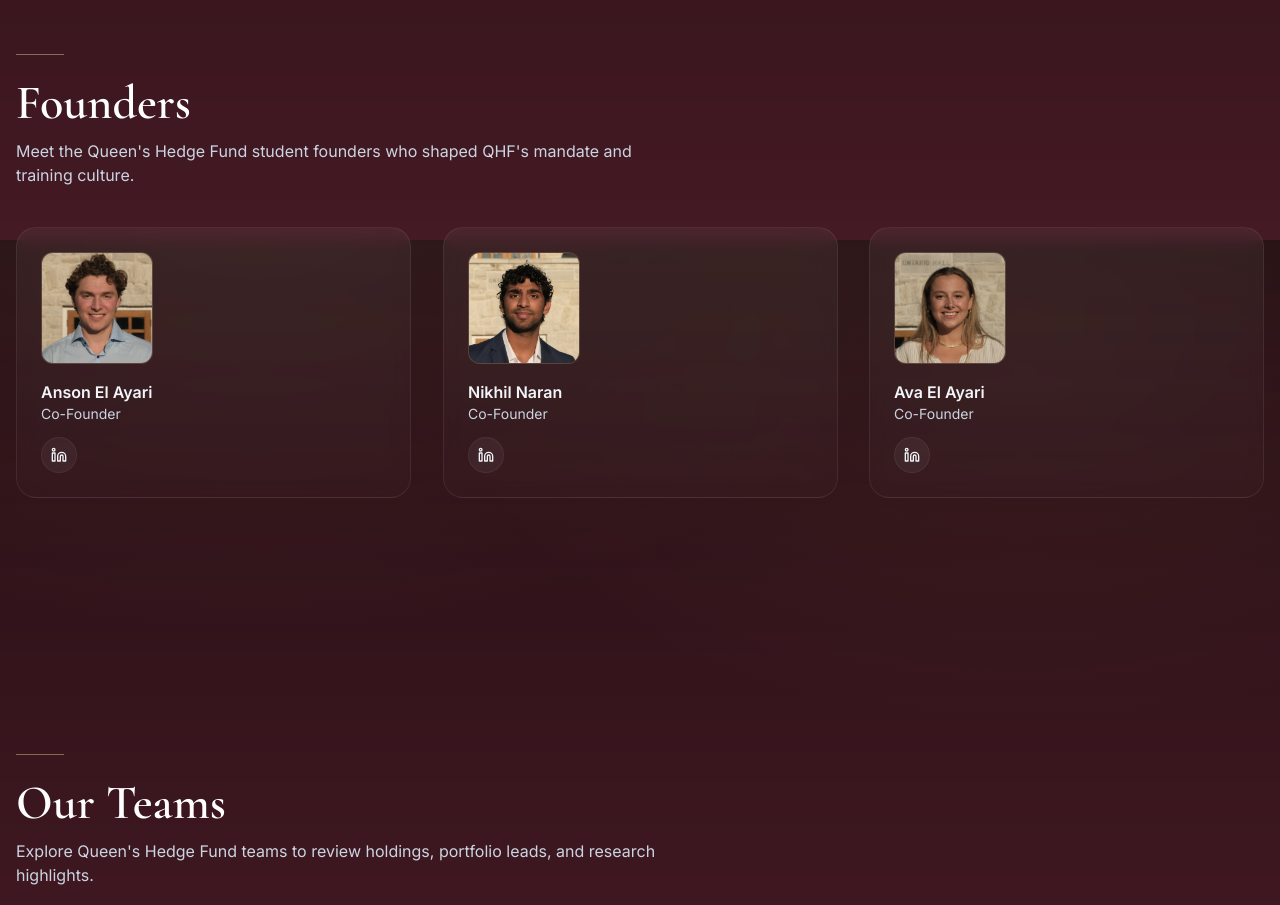
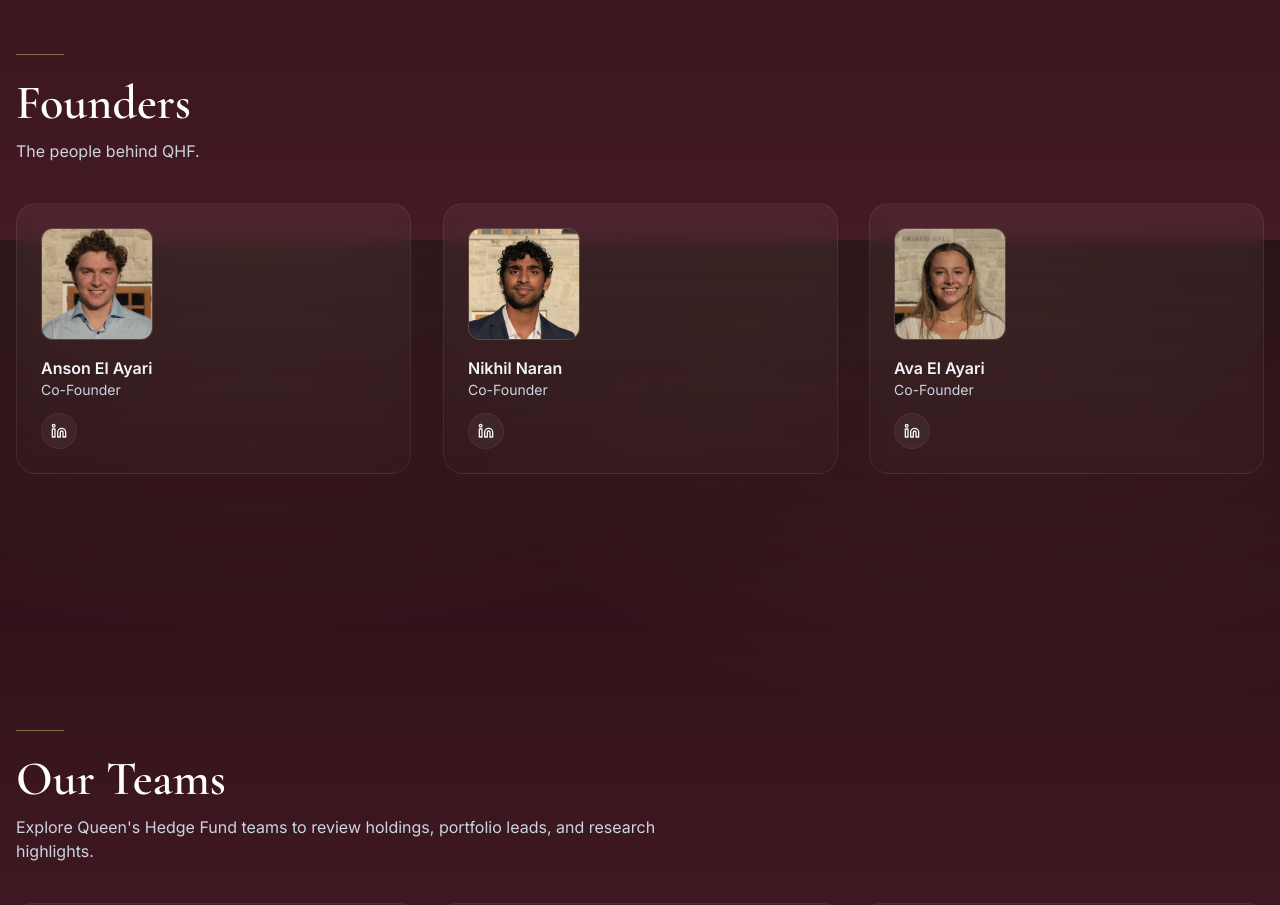
Before and after one commit to nikhil-naran/qhf-site, a React (Vite) app: page / in a window 1280 px wide. Shown: the part 3760-4665 px from the top of the page. Built offline with nearby package versions, Linux system fonts and the light colour scheme.

Commit message:
Simplify founders section description
Co-Authored-By: Claude Opus 4.6 <noreply@anthropic.com>

```diff
--- a/src/components/Founders.jsx
+++ b/src/components/Founders.jsx
@@ -52,7 +52,7 @@ export default function Founders(){
       <div className="mx-auto max-w-7xl px-4">
         <div className="h-px w-12 bg-goldA/60 mb-6" />
         <h2 className="font-serif text-4xl font-semibold text-white sm:text-5xl">Founders</h2>
-        <p className="text-slate-300 mt-3 max-w-2xl">Meet the Queen's Hedge Fund student founders who shaped QHF's mandate and training culture.</p>
+        <p className="text-slate-300 mt-3 max-w-2xl">The people behind QHF.</p>
         <div className="mt-10 grid gap-6 sm:grid-cols-2 lg:grid-cols-3 sm:gap-8">
           {founders.map((f, i) => (
             <div key={i} className="glass rounded-2xl border border-white/[0.07] p-5 sm:p-6 team-card">
```
